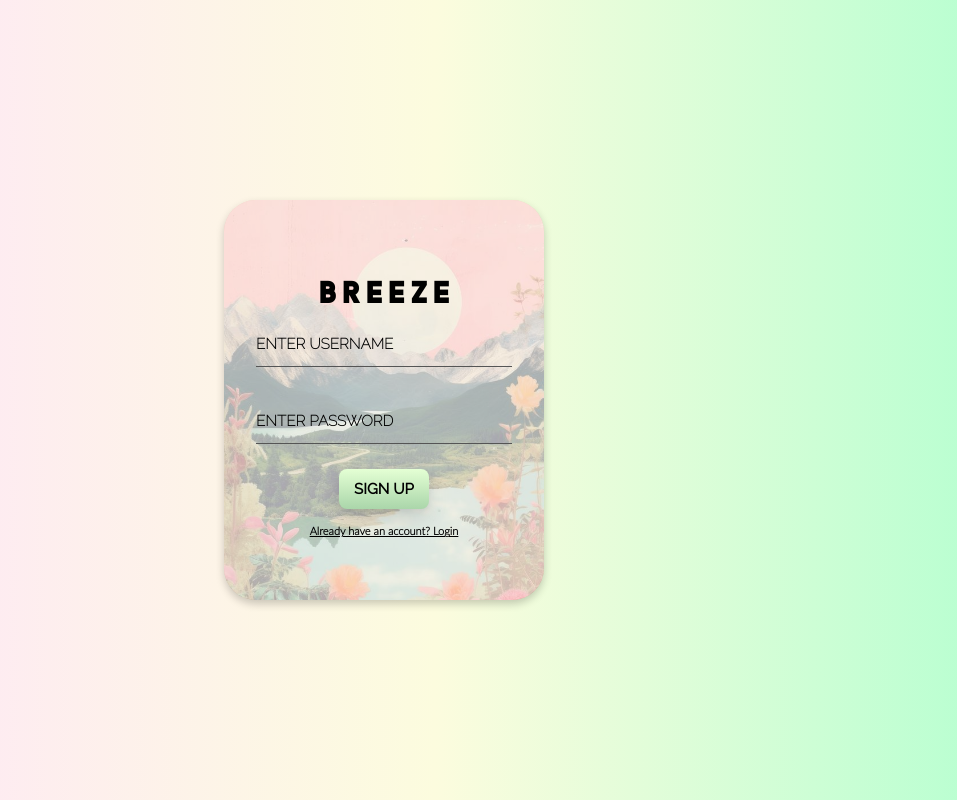
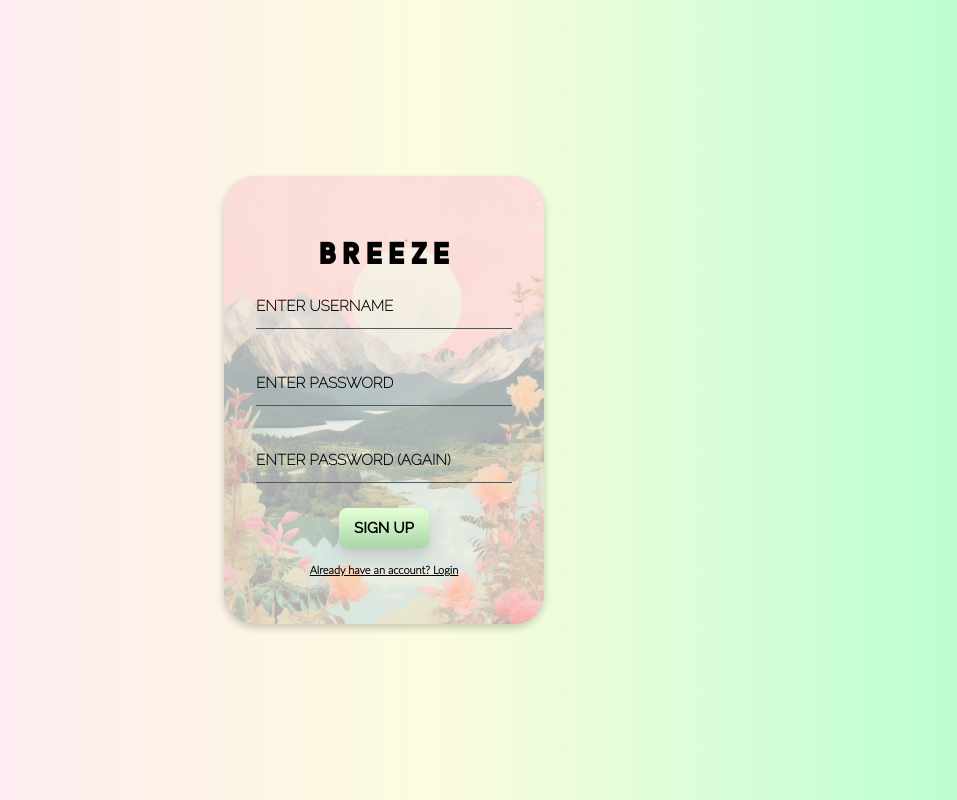
Before and after one commit to zimmal-adnan/Messaging-Application, a React (Vite) app in the folder frontend/: page / in a window 1280 px wide. Both pictures are taken after a click on the element "Need an account? Sign up". Shown: the whole page, without its empty margins (256-1213 px from the left). Built offline with nearby package versions, Linux system fonts and the light colour scheme.

Commit message:
SignUp feature updated

```diff
--- a/frontend/src/Login.jsx
+++ b/frontend/src/Login.jsx
@@ -3,6 +3,7 @@ import React, {useState} from 'react';
 function Login(props){
     const [username, setUsername] = useState("");
     const [password, setPassword] = useState("");
+    const [passwordAgain, setPasswordAgain] = useState("");
     const [isSignUp, setIsSignUp] = useState(false);
 
 
@@ -18,6 +19,11 @@ function Login(props){
         body: JSON.stringify({username: username, password: password}),
     });
 
+    if(isSignUp){
+      if(passwordAgain != password){
+      throw Error("Passwords don't match")
+      }
+    }
 
 
     //if there is an error, throw the error message
@@ -40,7 +46,62 @@ function Login(props){
 }
 
   return(
-    <div className = "login">
+    <>
+
+    {isSignUp ? (
+
+      <div className = "login" style = {{height: "28rem"}}>
+
+        {/*App Title*/}
+        <h2 style ={{ fontSize: "30px"}}>B R E E Z E</h2>
+
+        {/*Username Input*/}
+        <div className="input-container">
+          <input
+            value={username} //to be stored in the database in the server
+            onChange={(e) => setUsername(e.target.value)} //updates username as it is typed
+            placeholder=' '
+            required
+          />
+          <label>ENTER USERNAME</label>
+        </div>
+
+        {/*Password Input*/}
+        <div className="input-container" style={{marginTop: '20px'}}>
+          <input
+            type = "password"
+            value={password}
+            onChange={(e) => setPassword(e.target.value)}
+            placeholder=' '
+            required
+          />
+          <label>ENTER PASSWORD</label>
+        </div>
+
+        <div className="input-container" style={{marginTop: '20px'}}>
+          <input
+            type = "password"
+            value={passwordAgain}
+            onChange={(e) => setPasswordAgain(e.target.value)}
+            placeholder=' '
+            required
+          />
+          <label>ENTER PASSWORD (AGAIN)</label>
+        </div>
+
+        {/*Submit Button*/}
+        <button className="username-button" onClick={handleSubmit}>{isSignUp ? "SIGN UP" : "LOGIN"}</button>
+
+        {/*Switch between Login/Signup*/}
+        <p className='login-p' onClick={() => setIsSignUp(!isSignUp)} >
+          {isSignUp ? "Already have an account? Login" : "Need an account? Sign up"}
+        </p>
+
+
+    </div>
+
+    ) : (
+      <div className = "login">
 
         {/*App Title*/}
         <h2 style ={{ fontSize: "30px"}}>B R E E Z E</h2>
@@ -75,7 +136,13 @@ function Login(props){
         <p className='login-p' onClick={() => setIsSignUp(!isSignUp)} >
           {isSignUp ? "Already have an account? Login" : "Need an account? Sign up"}
         </p>
+
+
     </div>
+    )}
+
+    </>
+
   );
 }
 export default Login
```
